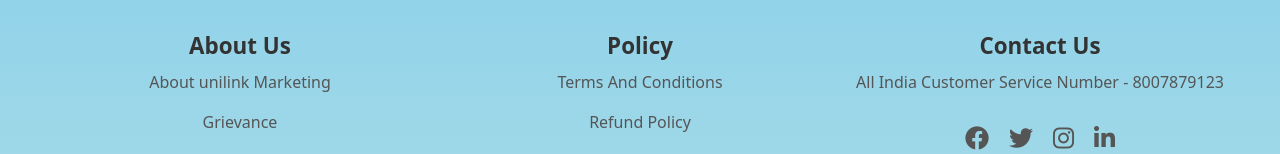
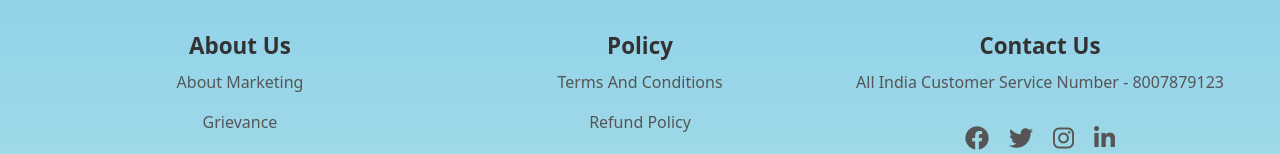
Before and after one commit to PonrajMurugan/Organic-Rushik-Store, a React (Create React App) app: page / in a window 1280 px wide. Shown: the part 3067-3221 px from the top of the page. Built offline with nearby package versions, Linux system fonts and the light colour scheme; a small style sheet from the web is missing.

Commit message:
Update footer.js

```diff
--- a/src/Components/Footer/footer.js
+++ b/src/Components/Footer/footer.js
@@ -22,7 +22,7 @@ const Footer = () => {
       <div className="footer-content">
         <div className="footer-section">
           <h6 >About Us</h6>
-          <p>About unilink Marketing</p>
+          <p>About Marketing</p>
           <p>Grievance</p>
           <p>Events And Training</p>
           <p>Photo And Video Gallery</p>
```
